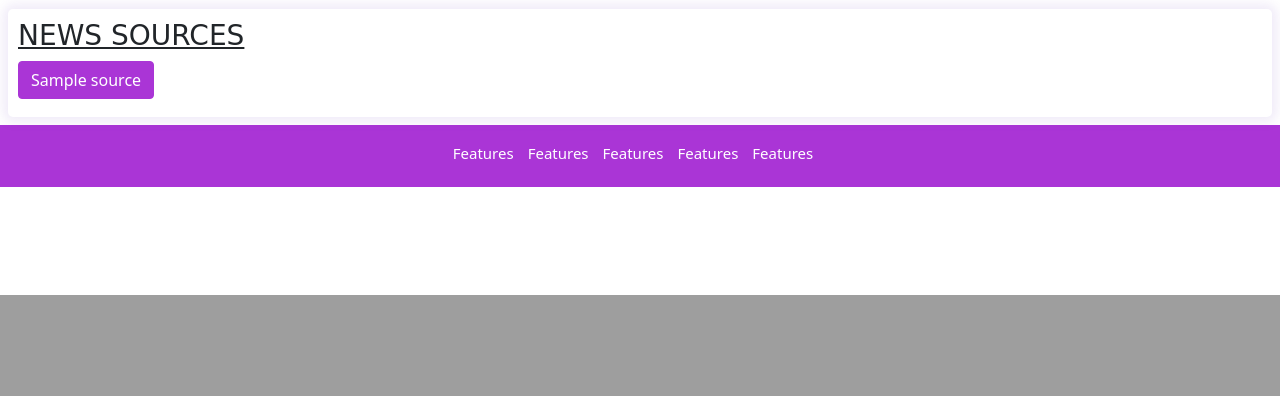
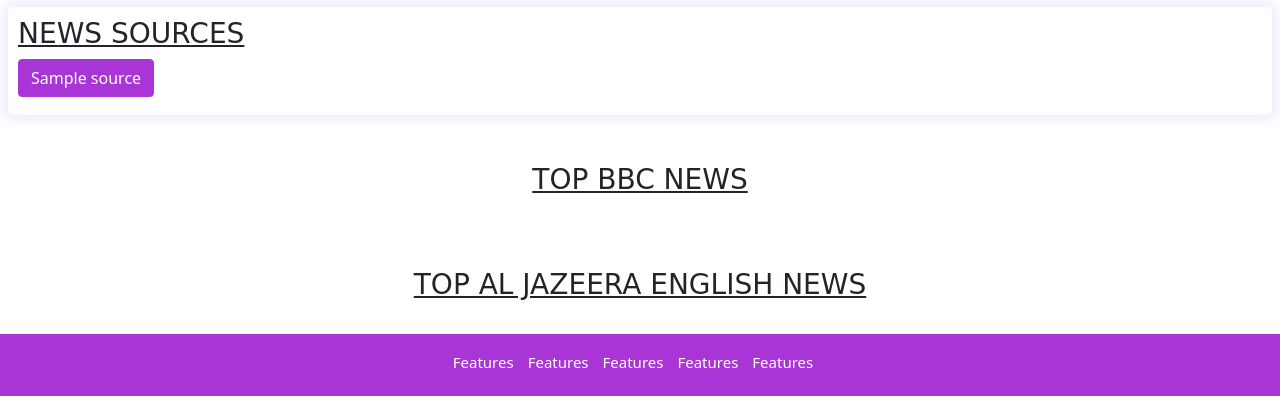
Before and after one commit to WilsonKinyua/news-api, a Flask app: template app/templates/index.html in a window 1280 px wide. Shown: the part 505-901 px from the top of the page. Before the commit the page ends 800 px from the top, so only its background shows below. Run offline with Flask 2, Linux system fonts and the light colour scheme; the template is opened without the code that fills it: most values are stand-ins (such as "Sample title", 1, 10 or a date in 2020); grey boxes marked "Sample" are stand-in pictures; some libraries are stand-ins or nearby versions; some web fonts are replaced.

Commit message:
display cnn and bbc news card on homepage done

```diff
--- a/app/static/css/main.css
+++ b/app/static/css/main.css
@@ -113,8 +113,12 @@
   box-shadow: 0 0 11px 5px rgba(70, 41, 121, 0.25);
   background: linear-gradient(-19deg, rgba(235, 174, 8, 0.95) 0px);
 }
+
+.card-img-top {
+  height: 250px;
+}
 .top-news .card {
-  height: 430px;
+  height: 460px;
 }
 
 /* footer */
--- a/app/templates/index.html
+++ b/app/templates/index.html
@@ -8,40 +8,30 @@
     <div class="m-2">
         <div class="row">
             <div class="col-md-6">
-                    <div class="card-image p-4 mb-3"
-                        style="background-image: url(https://1.bp.blogspot.com/-IW8OiqJYe1c/YE0bk4-CfRI/AAAAAAAAFig/aH-WV6-3eaE9Fqf7GOkOrBLL008giPfZQCLcBGAsYHQ/s500-rw/newspaper.jpg);">
+                {% for bbc in bbc_home_picture %}
+                <div class="card-image p-4 mb-3" style="background-image: url(  {{bbc.urlToImage}}  );">
                     <div class="headline-text">
-                            <button class="btn btn-warning btn-sm mt-5">Business</button>
-                            <h4 class="news-headings mt-2"><a href="">#NotSoBar: How Kenyans defy curfew and risk their
-                                    lives all for a drink</a>
+                        <button class="btn btn-warning btn-sm mt-5">BBC</button>
+                        <h4 class="news-headings mt-2"><a target="_blank" href="{{ bbc.url }}">{{ bbc.title }}</a>
                         </h4>
                     </div>
                 </div>
+                {% endfor %}
             </div>
             <div class="col-md-6 news-right">
                 <div class="row">
+                    {% for cnn_news in cnn %}
                     <div class="col-md-6">
-                            <div class="card-image p-4 mb-3"
-                                style="background-image: url(https://1.bp.blogspot.com/-IW8OiqJYe1c/YE0bk4-CfRI/AAAAAAAAFig/aH-WV6-3eaE9Fqf7GOkOrBLL008giPfZQCLcBGAsYHQ/s500-rw/newspaper.jpg);">
+                        <div class="card-image p-4 mb-3" style="background-image: url({{cnn_news.urlToImage}});">
                             <div class="headline-">
-                                    <button class="btn btn-primary btn-sm mt-1">Business</button>
-                                    <h5 class="news-headings mt-2"><a href="">#NotSoBar: How Kenyans defy curfew and
-                                            risk their
-                                            lives all for a drink</a>
+                                <button class="btn btn-primary btn-sm mt-1">CNN</button>
+                                <h5 class="news-headings mt-2"><a target="_blank"
+                                        href="{{cnn_news.url}}">{{cnn_news.title}}</a>
                                 </h5>
                             </div>
                         </div>
                     </div>
-                        <div class="col-md-6">
-                            <div class="card-image p-4 mb-3"
-                                style="background-image: url(https://1.bp.blogspot.com/-IW8OiqJYe1c/YE0bk4-CfRI/AAAAAAAAFig/aH-WV6-3eaE9Fqf7GOkOrBLL008giPfZQCLcBGAsYHQ/s500-rw/newspaper.jpg);">
-                                <div class="headline-">
-                                    <button class="btn btn-primary btn-sm mt-1">Business</button>
-                                    <h5 class="news-headings mt-2"><a href="">#NotSoBar: How Kenyans defy curfew and</a>
-                                    </h5>
-                                </div>
-                            </div>
-                        </div>
+                    {% endfor %}
                 </div>
                 <div class="row">
                     <div class="col-md-6">
@@ -83,4 +73,19 @@
         </div>
     </div>
 </div>
+
+<!-- top  bbc news-->
+<div class="top-news m-2">
+    <h3 class="text-uppercase headings text-center mt-5 mb-4">top BBC News</h3>
+    <div class="row">
+        {{ macro.displayNewsSourceArticles(bbc_news) }}
+    </div>
+</div>
+<!-- Al Jazeera English News -->
+<div class="top-news m-2">
+    <h3 class="text-uppercase headings text-center mt-5 mb-4">top Al Jazeera English News</h3>
+    <div class="row">
+        {{ macro.displayNewsSourceArticles(aljazeera_english) }}
+    </div>
+</div>
 {% endblock %}
--- a/app/templates/macros.html
+++ b/app/templates/macros.html
@@ -17,21 +17,20 @@
 <div class="col-md-3">
     <div class="card mb-4">
         {% if article.urlToImage %}
-        <img src="{{ article.urlToImage }}" class="card-img-top" alt="News Image">
+        <img src="{{ article.urlToImage }}" class="card-img-top" alt="{{ article.title }}">
         {% endif %}
 
         <div class="card-body">
-            <h5 class="">{{ article.title }}</h5>
+            <h6 class="">{{ article.title }}</h6>
             <p class="card-text"><small>{{ article.description[:110] }}...</small></p>
             <div class="d-flex justify-content-around">
                 <div>
-                    <p><strong><span class="badge rounded-pill bg-warning text-dark"><small>{{ article.publishedAt
-                                    }}</small></span></strong>
+                    <p><strong><span class="badge rounded-pill bg-warning text-dark"><small>{{ article.publishedAt }}</small></span></strong>
                     </p>
                 </div>
                 <div class="text-center">
-                    <a href="{{ article.url }}" target="_blank" class="color-main">Read More <i
-                            class="fa fa-arrow-right"></i> </a>
+                    <a href="{{ article.url }}" target="_blank" class="color-main"><small>Read More <i
+                        class="fa fa-arrow-right"></i></small> </a>
                 </div>
             </div>
         </div>
```
Also changed, not shown: app/main/views.py (+9 -2 lines), app/requests.py (+41 -2 lines). Lines whose indentation alone changed are shown as unchanged.
